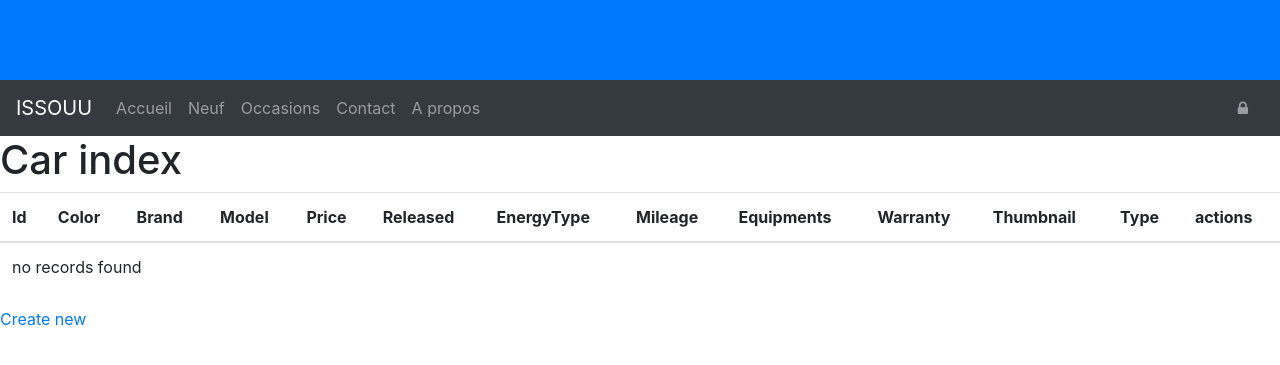
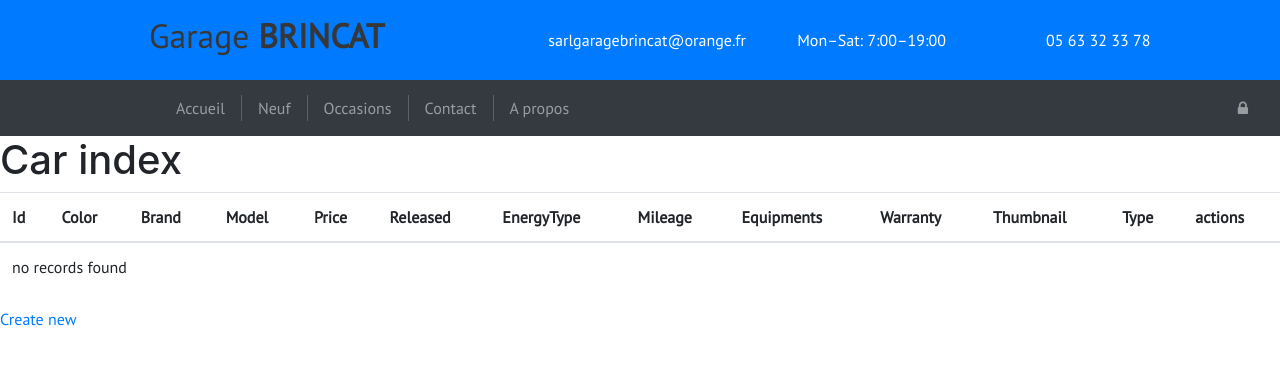
Before and after one commit to PierreG-dev/Garage_BRINCAT, a Symfony app: template templates/car/index.html.twig in a window 1280 px wide. Shown: the top 365 px of the page. Run offline with Twig, Linux system fonts and the light colour scheme; the template is opened without the code that fills it, so the values that code supplies are empty; some libraries are stand-ins or nearby versions.

Commit message:
navbar design done

```diff
--- a/public/css/style.css
+++ b/public/css/style.css
@@ -1,10 +1,12 @@
 * {
     margin: 0;
     padding: 0;
+    font-family: 'PT Sans', sans-serif;
 }
 
 body {
-    background: red;
+    /*background: red;*/
+
 }
 
 /* HEADER */
@@ -16,3 +18,16 @@ header {
     background-position: center;
     background-repeat: no-repeat;
 }
+
+/* NAVBAR */
+.navbar-home {
+    color: #373737;
+    -moz-user-select: none; /* Firefox */
+    -webkit-user-select: none; /* Chrome, Safari, Opéra depuis la version 15 */
+    -ms-user-select: none; /* Internet explorer depuis la version 10 et Edge */
+    user-select: none; /* Propriété standard */
+}
+.navbar-home:hover {
+    color: #373737;
+    text-decoration: none;
+}
--- a/templates/base.html.twig
+++ b/templates/base.html.twig
@@ -6,10 +6,11 @@
         <meta http-equiv="X-UA-Compatible" content="ie=edge">
         <title>{% block title %}SARL Garage BRINCAT{% endblock %}</title>
         {% block stylesheets %}
-            <link rel="stylesheet" href="css/style.css">
+            <link href="https://fonts.googleapis.com/css?family=PT+Sans&display=swap" rel="stylesheet">
             <link rel="stylesheet" href="https://maxcdn.bootstrapcdn.com/bootstrap/4.0.0/css/bootstrap.min.css"
                 integrity="sha384-Gn5384xqQ1aoWXA+058RXPxPg6fy4IWvTNh0E263XmFcJlSAwiGgFAW/dAiS6JXm" crossorigin="anonymous">
             <link rel="stylesheet" href="https://stackpath.bootstrapcdn.com/font-awesome/4.7.0/css/font-awesome.min.css">
+            <link rel="stylesheet" href="css/style.css">
         {% endblock %}
     </head>
     <body>
--- a/templates/navigation.html.twig
+++ b/templates/navigation.html.twig
@@ -1,30 +1,39 @@
 <div class="overNav container-fluid bg-primary">
     <div class="row" style="height: 10vh;">
-        <div class="col-6"></div>
-        <div class="col-6"></div>
+        <div class="col-5" style="margin:auto">
+            <a class="navbar-home" href="{{ path('home') }}"><h1 class="text-center" style="font-size: 2.1rem;">Garage <span style="font-weight: bold">BRINCAT</span></h1></a>
+        </div>
+        <div class="col-7 text-white" style="margin: auto;">
+            <div class="row" >
+                <div class="col-4">sarlgaragebrincat@orange.fr</div>
+                <div class="col-4">Mon–Sat: 7:00–19:00</div>
+                <div class="col-4">05 63 32 33 78</div>
+            </div>
+        </div>
     </div>
 </div>
+
 <div class="navbar navbar-expand-lg navbar-dark bg-dark">
-    <a class="navbar-brand" href="#">ISSOUU</a>
+    <a class="navbar-brand" href="#"></a>
     <button class="navbar-toggler" type="button" data-toggle="collapse" data-target="#navbarNav"
         aria-controls="navbarNav" aria-expanded="false" aria-label="Toggle navigation">
         <span class="navbar-toggler-icon"></span>
     </button>
-    <div class="collapse navbar-collapse" id="navbarNav">
+    <div class="collapse navbar-collapse" id="navbarNav" style="margin-left: 10vw;">
         <ul class="navbar-nav">
-            <li class="nav-item">
+            <li class="nav-item" style="padding-right: 0.5rem;padding-left: 0.5rem; border-right: 1px solid rgba(255, 255, 255, 0.2); display: flex; align-items: center; line-height: 10px">
                 <a class="nav-link" href="#">Accueil <span class="sr-only">(current)</span></a>
             </li>
-            <li class="nav-item">
+            <li class="nav-item" style="padding-right: 0.5rem;padding-left: 0.5rem; border-right: 1px solid rgba(255, 255, 255, 0.2); display: flex; align-items: center; line-height: 10px">
                 <a class="nav-link" href="#">Neuf</a>
             </li>
-            <li class="nav-item">
+            <li class="nav-item" style="padding-right: 0.5rem;padding-left: 0.5rem; border-right: 1px solid rgba(255, 255, 255, 0.2); display: flex; align-items: center; line-height: 10px">
                 <a class="nav-link" href="#">Occasions</a>
             </li>
-            <li class="nav-item">
+            <li class="nav-item" style="padding-right: 0.5rem;padding-left: 0.5rem; border-right: 1px solid rgba(255, 255, 255, 0.2); display: flex; align-items: center; line-height: 10px">
                 <a class="nav-link" href="#">Contact</a>
             </li>
-            <li class="nav-item">
+            <li class="nav-item" style="padding-right: 0.5rem;padding-left: 0.5rem; display: flex; align-items: center; line-height: 10px">
                 <a class="nav-link" href="#">A propos</a>
             </li>
         </ul>
```
